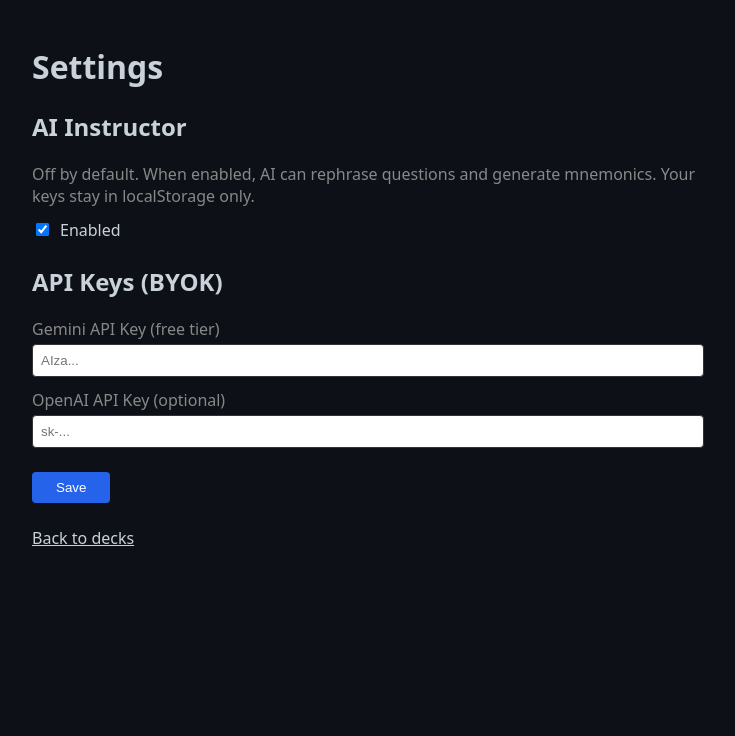
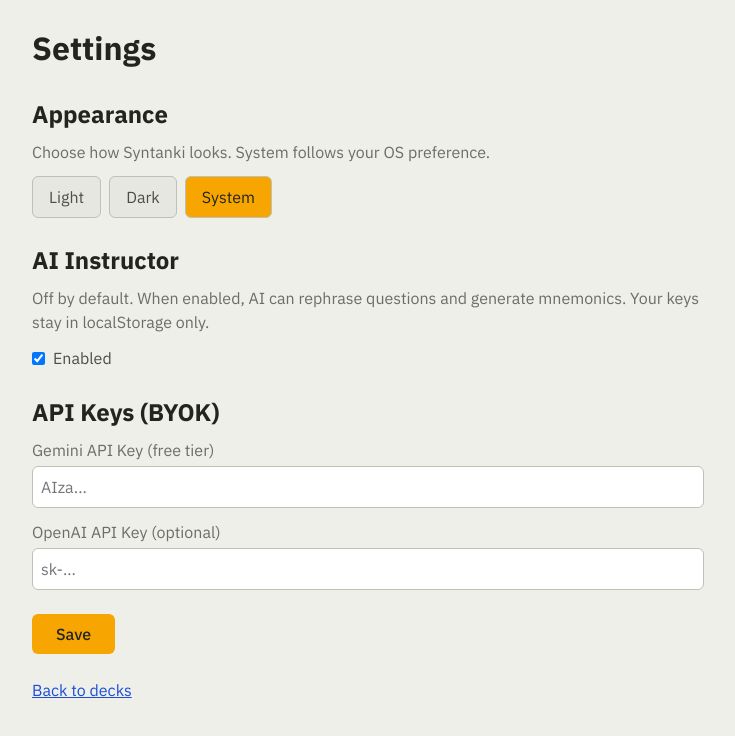
Before and after one commit to aditya-an1l/syntanki, a Next.js app: page /settings in a window 1280 px wide. Shown: the top 736 px of the page, without its empty margins (272-1007 px from the left). Built offline with nearby package versions, Linux system fonts and the light colour scheme.

Commit message:
Design system foundation
- Rewrite globals.css with CSS custom properties for light/dark themes
- Add dark mode detection in layout.tsx (OS preference + localStorage)
- Add theme toggle to settings page (light/dark/system)

```diff
--- a/app/globals.css
+++ b/app/globals.css
@@ -1,26 +1,111 @@
-*,
-*::before,
-*::after {
-  box-sizing: border-box;
+@import url('https://fonts.googleapis.com/css2?family=IBM+Plex+Sans:wght@400;500;600;700;800&family=Source+Code+Pro:wght@400;500&display=swap');
+
+/* ── Reset ──────────────────────────────────────────────────────────── */
+
+*, *::before, *::after { box-sizing: border-box; margin: 0; padding: 0; }
+
+html { -webkit-text-size-adjust: 100%; font-family: 'IBM Plex Sans', -apple-system, system-ui, sans-serif; }
+
+body { background: var(--canvas); color: var(--body); min-height: 100dvh; line-height: 1.5; }
+
+a { color: var(--link-blue); }
+
+button, input, select, textarea { font: inherit; }
+
+/* ── Light Theme (default) ──────────────────────────────────────────── */
+
+:root {
+  --canvas: #eeefe9;
+  --surface-soft: #e5e7e0;
+  --surface-card: #ffffff;
+  --ink: #23251d;
+  --body: #4d4f46;
+  --mute: #6c6e63;
+  --ash: #9b9c92;
+  --stone: #b6b7af;
+  --primary: #f7a501;
+  --primary-pressed: #dd9001;
+  --hairline: #bfc1b7;
+  --hairline-soft: #dcdfd2;
+  --link-blue: #1d4ed8;
+  --focus-ring: rgba(59,130,246,0.5);
+
+  /* Typography */
+  --font-sans: 'IBM Plex Sans', -apple-system, system-ui, sans-serif;
+  --font-mono: 'Source Code Pro', ui-monospace, monospace;
+
+  /* Spacing */
+  --space-xxs: 2px;
+  --space-xs: 4px;
+  --space-sm: 8px;
+  --space-md: 12px;
+  --space-lg: 16px;
+  --space-xl: 24px;
+  --space-xxl: 32px;
+  --space-section: 80px;
+
+  /* Border Radius */
+  --radius-none: 0px;
+  --radius-xs: 2px;
+  --radius-sm: 4px;
+  --radius-md: 6px;
+  --radius-lg: 8px;
+  --radius-full: 9999px;
+
+  color-scheme: light dark;
 }
 
-body {
-  margin: 0;
-  -webkit-font-smoothing: antialiased;
+/* ── Dark Theme ─────────────────────────────────────────────────────── */
+
+[data-theme="dark"] {
+  --canvas: #1a1b1e;
+  --surface-soft: #2d2f33;
+  --surface-card: #25272b;
+  --ink: #e8e9e7;
+  --body: #b0b2ae;
+  --mute: #7c7e76;
+  --ash: #5a5c55;
+  --stone: #4a4c45;
+  --primary: #f7a501;
+  --primary-pressed: #dd9001;
+  --hairline: #3d3f43;
+  --hairline-soft: #2d2f33;
+  --link-blue: #60a5fa;
+  --focus-ring: rgba(96,165,250,0.5);
 }
 
-a {
-  color: inherit;
+/* ── OS Preference (system) ─────────────────────────────────────────── */
+
+@media (prefers-color-scheme: dark) {
+  :root:not([data-theme="light"]) {
+    --canvas: #1a1b1e;
+    --surface-soft: #2d2f33;
+    --surface-card: #25272b;
+    --ink: #e8e9e7;
+    --body: #b0b2ae;
+    --mute: #7c7e76;
+    --ash: #5a5c55;
+    --stone: #4a4c45;
+    --hairline: #3d3f43;
+    --hairline-soft: #2d2f33;
+    --link-blue: #60a5fa;
+    --focus-ring: rgba(96,165,250,0.5);
+  }
 }
 
-pre {
-  margin: 0;
-  padding: 12px;
-  border-radius: 4px;
-  overflow-x: auto;
-  font-size: 14px;
+/* ── Focus Ring ─────────────────────────────────────────────────────── */
+
+:focus-visible {
+  outline: 2px solid var(--focus-ring);
+  outline-offset: 2px;
 }
 
-code {
-  font-family: "JetBrains Mono", "Fira Code", monospace;
-}
+/* ── Scrollbar ──────────────────────────────────────────────────────── */
+
+::-webkit-scrollbar { width: 8px; }
+::-webkit-scrollbar-track { background: var(--surface-soft); }
+::-webkit-scrollbar-thumb { background: var(--ash); border-radius: 4px; }
+
+/* ── Selection ──────────────────────────────────────────────────────── */
+
+::selection { background: var(--primary); color: var(--ink); }
--- a/app/layout.tsx
+++ b/app/layout.tsx
@@ -5,7 +5,7 @@ export const viewport: Viewport = {
   width: "device-width",
   initialScale: 1,
   maximumScale: 1,
-  themeColor: "#0d1117",
+  themeColor: "#eeefe9",
 };
 
 export const metadata: Metadata = {
@@ -21,9 +21,23 @@ export const metadata: Metadata = {
 
 export default function RootLayout({ children }: { children: React.ReactNode }) {
   return (
-    <html lang="en">
-      <body style={{ margin: 0, fontFamily: "system-ui, sans-serif", background: "#0d1117", color: "#c9d1d9" }}>
+    <html lang="en" suppressHydrationWarning>
+      <body>
         {children}
+        <script
+          dangerouslySetInnerHTML={{
+            __html: `
+              (function() {
+                var saved = localStorage.getItem('theme');
+                if (saved === 'dark' || saved === 'light') {
+                  document.documentElement.setAttribute('data-theme', saved);
+                } else if (window.matchMedia('(prefers-color-scheme: dark)').matches) {
+                  document.documentElement.setAttribute('data-theme', 'dark');
+                }
+              })();
+            `,
+          }}
+        />
         <script
           dangerouslySetInnerHTML={{
             __html: `
--- a/app/settings/page.tsx
+++ b/app/settings/page.tsx
@@ -7,6 +7,7 @@ export default function SettingsPage() {
   const [geminiKey, setGeminiKey] = useState("");
   const [openaiKey, setOpenaiKey] = useState("");
   const [saved, setSaved] = useState(false);
+  const [theme, setTheme] = useState<"light" | "dark" | "system">("system");
 
   useEffect(() => {
     const ai = localStorage.getItem("syntanki:ai_enabled");
@@ -15,7 +16,24 @@ export default function SettingsPage() {
     if (gk) setGeminiKey(gk);
     const ok = localStorage.getItem("syntanki:openai_key");
     if (ok) setOpenaiKey(ok);
+    const savedTheme = localStorage.getItem("theme") as "light" | "dark" | null;
+    if (savedTheme) setTheme(savedTheme);
   }, []);
+
+  const applyTheme = (t: "light" | "dark" | "system") => {
+    setTheme(t);
+    if (t === "system") {
+      localStorage.removeItem("theme");
+      if (window.matchMedia("(prefers-color-scheme: dark)").matches) {
+        document.documentElement.setAttribute("data-theme", "dark");
+      } else {
+        document.documentElement.removeAttribute("data-theme");
+      }
+    } else {
+      localStorage.setItem("theme", t);
+      document.documentElement.setAttribute("data-theme", t);
+    }
+  };
 
   const save = () => {
     localStorage.setItem("syntanki:ai_enabled", String(aiEnabled));
@@ -27,15 +45,41 @@ export default function SettingsPage() {
 
   return (
     <main style={{ padding: 24, maxWidth: 720, margin: "0 auto" }}>
-      <h1>Settings</h1>
+      <h1 style={{ color: "var(--ink)", marginBottom: 24 }}>Settings</h1>
 
       <section style={{ marginBottom: 24 }}>
-        <h2>AI Instructor</h2>
-        <p style={{ color: "#888", marginBottom: 12 }}>
+        <h2 style={{ color: "var(--ink)", marginBottom: 8 }}>Appearance</h2>
+        <p style={{ color: "var(--mute)", marginBottom: 12 }}>
+          Choose how Syntanki looks. System follows your OS preference.
+        </p>
+        <div style={{ display: "flex", gap: 8 }}>
+          {(["light", "dark", "system"] as const).map((t) => (
+            <button
+              key={t}
+              onClick={() => applyTheme(t)}
+              style={{
+                padding: "8px 16px",
+                background: theme === t ? "var(--primary)" : "var(--surface-soft)",
+                color: theme === t ? "var(--ink)" : "var(--body)",
+                border: "1px solid var(--hairline)",
+                borderRadius: 6,
+                cursor: "pointer",
+                textTransform: "capitalize",
+              }}
+            >
+              {t}
+            </button>
+          ))}
+        </div>
+      </section>
+
+      <section style={{ marginBottom: 24 }}>
+        <h2 style={{ color: "var(--ink)", marginBottom: 8 }}>AI Instructor</h2>
+        <p style={{ color: "var(--mute)", marginBottom: 12 }}>
           Off by default. When enabled, AI can rephrase questions and generate
           mnemonics. Your keys stay in localStorage only.
         </p>
-        <label style={{ display: "flex", alignItems: "center", gap: 8, cursor: "pointer" }}>
+        <label style={{ display: "flex", alignItems: "center", gap: 8, cursor: "pointer", color: "var(--body)" }}>
           <input
             type="checkbox"
             checked={aiEnabled}
@@ -47,10 +91,10 @@ export default function SettingsPage() {
 
       {aiEnabled && (
         <section style={{ marginBottom: 24 }}>
-          <h2>API Keys (BYOK)</h2>
+          <h2 style={{ color: "var(--ink)", marginBottom: 8 }}>API Keys (BYOK)</h2>
           <div style={{ display: "flex", flexDirection: "column", gap: 12 }}>
             <div>
-              <label style={{ display: "block", marginBottom: 4, color: "#888" }}>
+              <label style={{ display: "block", marginBottom: 4, color: "var(--mute)" }}>
                 Gemini API Key (free tier)
               </label>
               <input
@@ -58,11 +102,18 @@ export default function SettingsPage() {
                 value={geminiKey}
                 onChange={(e) => setGeminiKey(e.target.value)}
                 placeholder="AIza..."
-                style={{ padding: 8, borderRadius: 4, border: "1px solid #333", width: "100%" }}
+                style={{
+                  padding: 8,
+                  borderRadius: 6,
+                  border: "1px solid var(--hairline)",
+                  width: "100%",
+                  background: "var(--surface-card)",
+                  color: "var(--ink)",
+                }}
               />
             </div>
             <div>
-              <label style={{ display: "block", marginBottom: 4, color: "#888" }}>
+              <label style={{ display: "block", marginBottom: 4, color: "var(--mute)" }}>
                 OpenAI API Key (optional)
               </label>
               <input
@@ -70,7 +121,14 @@ export default function SettingsPage() {
                 value={openaiKey}
                 onChange={(e) => setOpenaiKey(e.target.value)}
                 placeholder="sk-..."
-                style={{ padding: 8, borderRadius: 4, border: "1px solid #333", width: "100%" }}
+                style={{
+                  padding: 8,
+                  borderRadius: 6,
+                  border: "1px solid var(--hairline)",
+                  width: "100%",
+                  background: "var(--surface-card)",
+                  color: "var(--ink)",
+                }}
               />
             </div>
           </div>
@@ -81,16 +139,17 @@ export default function SettingsPage() {
         onClick={save}
         style={{
           padding: "8px 24px",
-          background: "#2563eb",
-          color: "#fff",
+          background: "var(--primary)",
+          color: "var(--ink)",
           border: "none",
-          borderRadius: 4,
+          borderRadius: 6,
           cursor: "pointer",
+          fontWeight: 500,
         }}
       >
         Save
       </button>
-      {saved && <span style={{ marginLeft: 12, color: "#16a34a" }}>Saved.</span>}
+      {saved && <span style={{ marginLeft: 12, color: "var(--mute)" }}>Saved.</span>}
 
       <p style={{ marginTop: 24 }}>
         <a href="/">Back to decks</a>
```
